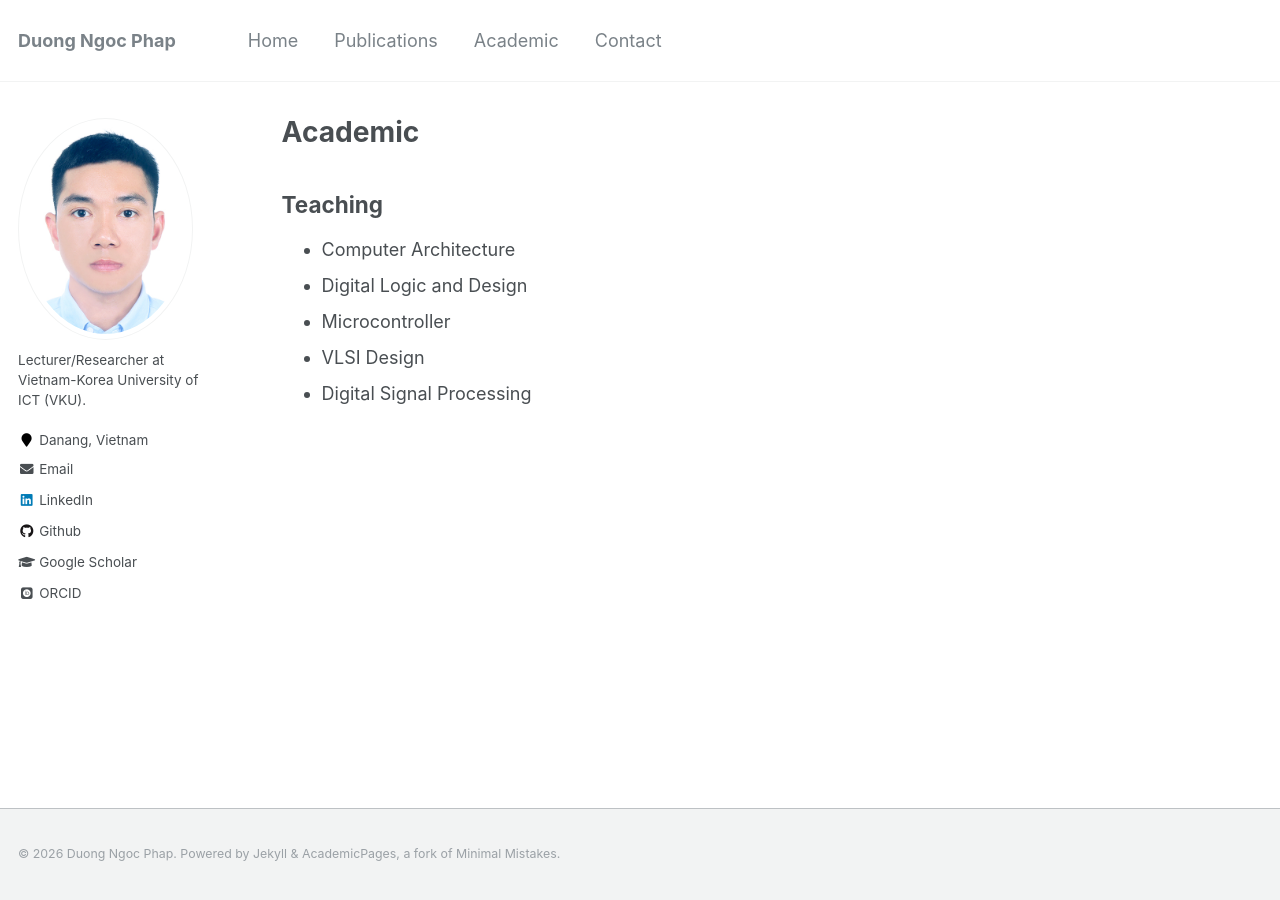
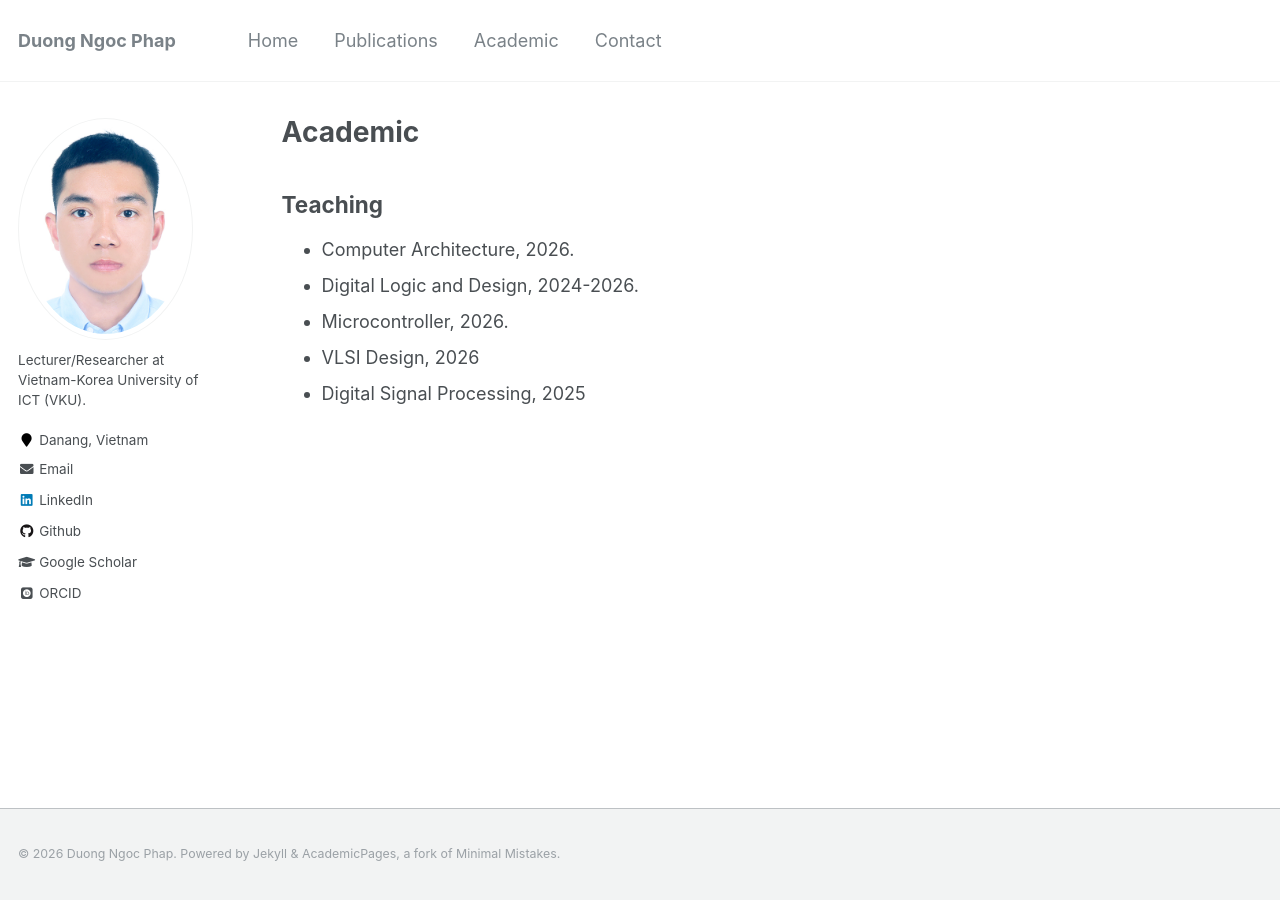
Before and after one commit to phapdn/phapdn.github.io, a Jekyll site: the page built from _pages/teaching.md, in a window 1280 px wide. Built offline with Jekyll 4.4.1, drawn with Linux system fonts in a browser that asks for light colours; some web fonts are replaced.

Commit message:
Update teaching.md

```diff
--- a/_pages/teaching.md
+++ b/_pages/teaching.md
@@ -11,8 +11,8 @@ author_profile: true
 -->
 ## Teaching
 
-* Computer Architecture
-* Digital Logic and Design
-* Microcontroller
-* VLSI Design
-* Digital Signal Processing
+* Computer Architecture, 2026.
+* Digital Logic and Design, 2024-2026.
+* Microcontroller, 2026.
+* VLSI Design, 2026
+* Digital Signal Processing, 2025
```
